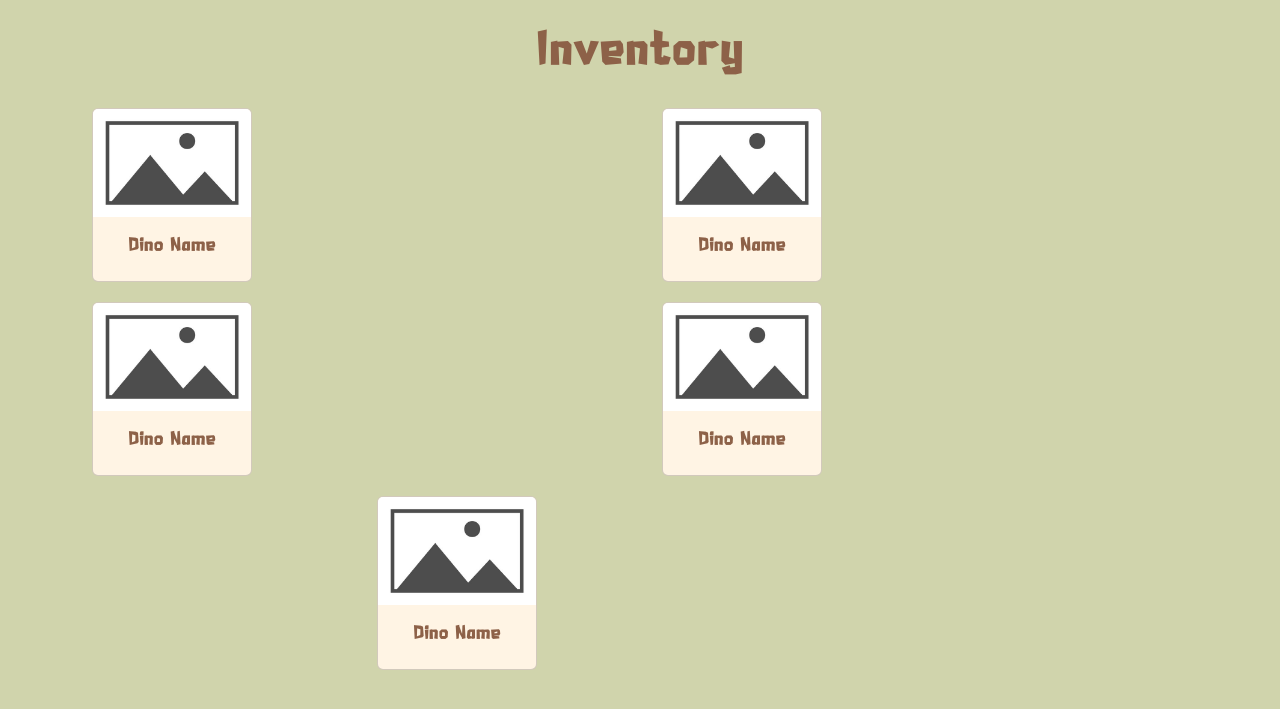
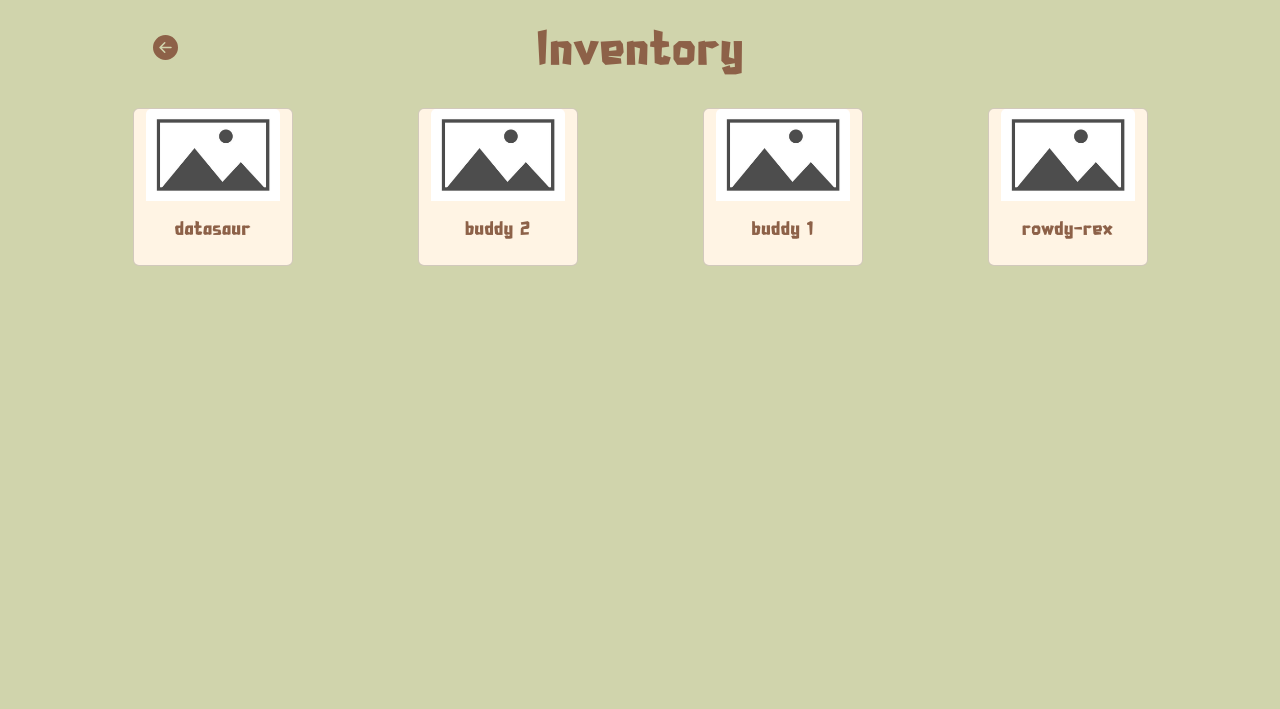
Before and after one commit to m3dlin/Rowdy-Hacks, a Flask app: page / in a window 1280 px wide. Shown: the top 709 px of the page. Run offline with Flask 3, Linux system fonts and the light colour scheme.

Commit message:
more changes to inventory page

```diff
--- a/app.py
+++ b/app.py
@@ -2,10 +2,20 @@ from flask import Flask, render_template
 
 app = Flask(__name__)
 
+
+
+dinosaurs_data = {
+  "buddy 1",
+  "buddy 2",
+  "rowdy-rex",
+  "datasaur",
+}
+
+
 # first route when user goes to website.
 @app.route("/")
 def index():
-    return render_template('inventory.html'), 200
+    return render_template('inventory.html', dinosaurs = dinosaurs_data), 200
 
 
 
--- a/templates/dino-card.html
+++ b/templates/dino-card.html
@@ -1,8 +1,8 @@
-<div class="card" style="width: 10rem; margin: 10px; background-color: #fff4e4;">
+<div class="card col-6 col-md-6 mx-auto" style="width: 10rem; margin: 10px; background-color: #fff4e4;">
     <img src="static/placeholder-image.jpeg" class="card-img-top" alt="dinosaur image">
     <div class="card-body">
       <a href="#" style="text-decoration: none;">
-        <h5 class="card-title" style="text-align: center; text-decoration-color: #8d6148;; color:#8d6148;">Dino Name</h5>
+        <h5 class="card-title" style="text-align: center; text-decoration-color: #8d6148;; color:#8d6148;">{{dinosaur}}</h5>
       </a>
     </div>
 </div>
--- a/templates/inventory.html
+++ b/templates/inventory.html
@@ -22,28 +22,23 @@
 
     <body style="background-color: #d0d4ac;">
         <div class="container">
+            <div class="row" style="padding-top: 20px; text-align: center; padding-bottom: 10px; color:#8d6148;">
+                <a class="col-2" style="padding-top: 15px; color: #8d6148;" href="#">
+                    <svg xmlns="http://www.w3.org/2000/svg" width="25" height="25" fill="currentColor" class="bi bi-arrow-left-circle-fill" viewBox="0 0 16 16">
+                        <path d="M8 0a8 8 0 1 0 0 16A8 8 0 0 0 8 0m3.5 7.5a.5.5 0 0 1 0 1H5.707l2.147 2.146a.5.5 0 0 1-.708.708l-3-3a.5.5 0 0 1 0-.708l3-3a.5.5 0 1 1 .708.708L5.707 7.5z"/>
+                    </svg>
+                </a>
+                <h1 class="col-8" style="font-size: 50px;">
+                    Inventory
+                </h1>
+            </div>
 
-            <h1 style="padding-top: 20px; text-align: center; padding-bottom: 10px; font-size: 50px; color:#8d6148;">
-                Inventory
-            </h1>
 
 
             <div class="row justify-content-center">
-              <div class="col-6 col-md-6 mx-auto">
-                {% include 'dino-card.html' %}
-              </div>
-              <div class="col-6 col-md-6 mx-auto">
-                {% include 'dino-card.html' %}
-              </div>
-              <div class="col-6 col-md-6 mx-auto">
-                {% include 'dino-card.html' %}
-              </div>
-              <div class="col-6 col-md-6 mx-auto">
-                {% include 'dino-card.html' %}
-              </div>
-              <div class="col-6 col-md-6 mx-auto">
-                {% include 'dino-card.html' %}
-              </div>
+                {% for dinosaur in dinosaurs %}
+                    {% include 'dino-card.html' %}
+                {% endfor %}
             </div>
           </div>
     </body>
```
